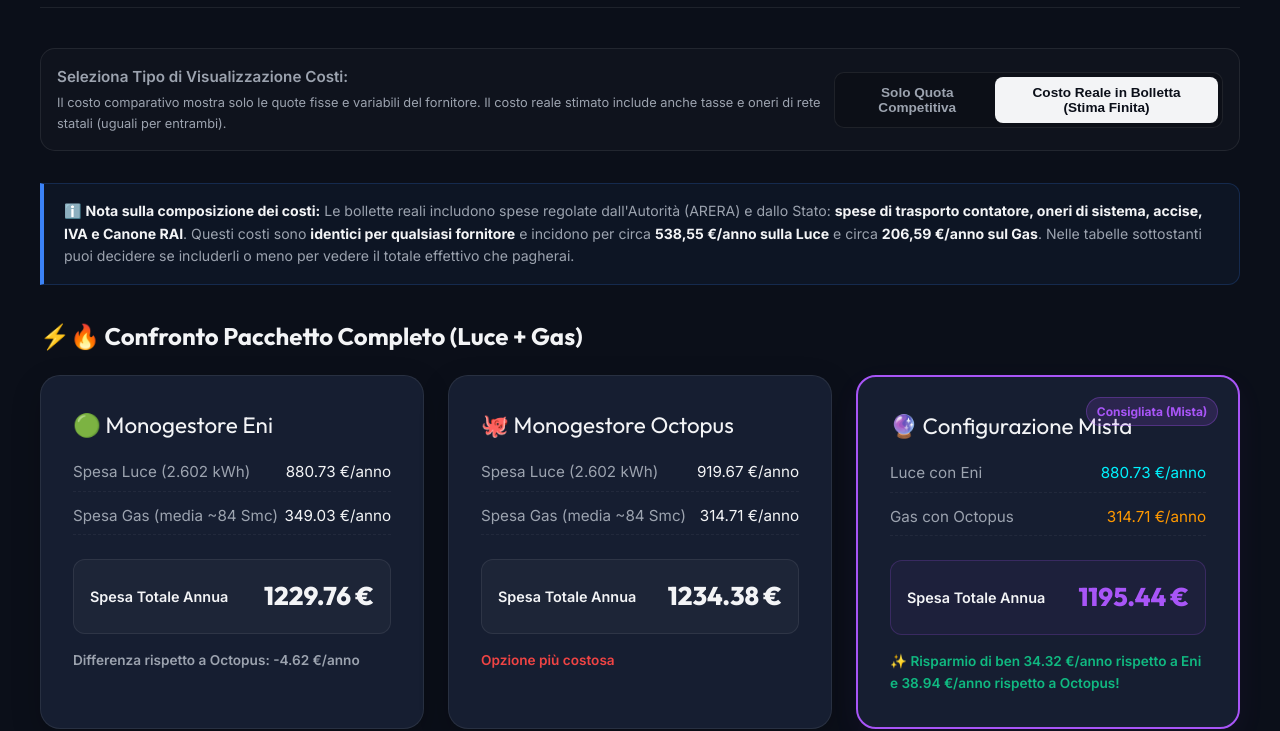
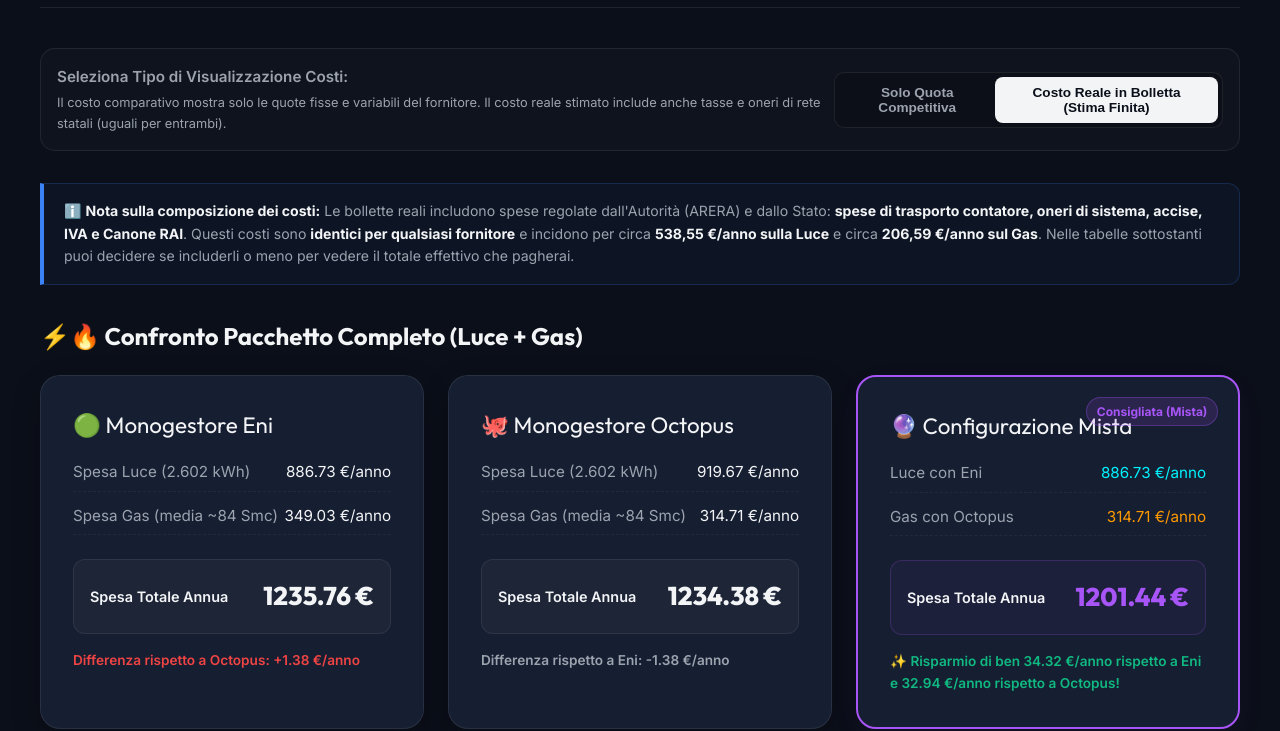
Before and after one commit to sacha16/statistiche-bollette, a plain HTML site: page index.html in a window 1280 px wide. Shown: the part 89-820 px from the top of the page. Drawn offline with nearby package versions, Linux system fonts and the light colour scheme.

Commit message:
Aggiornata tariffa fissa Luce Eni a 9.5€/mese

```diff
--- a/index.html
+++ b/index.html
@@ -228,10 +228,6 @@
             display: flex;
             align-items: center;
             gap: 0.5rem;
-        }
-
-        .package-name span {
-            font-size: 1.2rem;
         }
 
         .package-list {
@@ -581,15 +577,15 @@
         <div class="package-card eni-package">
             <div class="package-name">🟢 Monogestore Eni</div>
             <ul class="package-list">
-                <li><span>Spesa Luce (2.602 kWh)</span> <span class="val-luce-eni">880,73 €/anno</span></li>
+                <li><span>Spesa Luce (2.602 kWh)</span> <span class="val-luce-eni">886,73 €/anno</span></li>
                 <li><span>Spesa Gas (media ~84 Smc)</span> <span class="val-gas-eni">349,03 €/anno</span></li>
             </ul>
             <div class="package-total">
                 <span class="package-total-label">Spesa Totale Annua</span>
-                <span id="totEni" class="package-total-value">1229,76 €</span>
+                <span id="totEni" class="package-total-value">1235,76 €</span>
             </div>
-            <div id="subEni" class="savings-alert" style="color: var(--text-secondary);">
-                Differenza rispetto a Octopus: -4,62 €/anno
+            <div id="subEni" class="savings-alert" style="color: var(--accent-red);">
+                Differenza rispetto a Octopus: +1,38 €/anno
             </div>
         </div>
 
@@ -604,8 +600,8 @@
                 <span class="package-total-label">Spesa Totale Annua</span>
                 <span id="totOct" class="package-total-value">1234,38 €</span>
             </div>
-            <div id="subOct" class="savings-alert" style="color: var(--accent-red);">
-                Opzione più costosa
+            <div id="subOct" class="savings-alert" style="color: var(--text-secondary);">
+                Differenza rispetto a Eni: -1,38 €/anno
             </div>
         </div>
 
@@ -614,15 +610,15 @@
             <span class="package-badge">Consigliata (Mista)</span>
             <div class="package-name">🔮 Configurazione Mista</div>
             <ul class="package-list">
-                <li><span>Luce con Eni</span> <span class="val-luce-eni" style="color: var(--accent-luce);">880,73 €/anno</span></li>
+                <li><span>Luce con Eni</span> <span class="val-luce-eni" style="color: var(--accent-luce);">886,73 €/anno</span></li>
                 <li><span>Gas con Octopus</span> <span class="val-gas-oct" style="color: var(--accent-gas);">314,71 €/anno</span></li>
             </ul>
             <div class="package-total">
                 <span class="package-total-label">Spesa Totale Annua</span>
-                <span id="totSplit" class="package-total-value">1195,44 €</span>
+                <span id="totSplit" class="package-total-value">1201,44 €</span>
             </div>
             <div id="subSplit" class="savings-alert">
-                ✨ Risparmio di ben 34,32 €/anno rispetto a Eni e 38,94 €/anno rispetto a Octopus!
+                ✨ Risparmio di ben 34,32 €/anno rispetto a Eni e 32,94 €/anno rispetto a Octopus!
             </div>
         </div>
     </div>
@@ -645,14 +641,14 @@
                     <h4 class="comp-title">🟢 Eni Plenitude</h4>
                     <ul class="comp-details-list">
                         <li><span>Tariffa Monoraria</span> <span class="lbl-luce-price">0,0900 €/kWh</span></li>
-                        <li><span>Quota Fissa Mensile</span> <span class="lbl-luce-fixed">9,00 €/mese</span></li>
-                        <li class="comp-only" style="display: none;"><span>Costo Fisso Annuo</span> <span>108,00 €</span></li>
+                        <li><span>Quota Fissa Mensile</span> <span class="lbl-luce-fixed">9,50 €/mese</span></li>
+                        <li class="comp-only" style="display: none;"><span>Costo Fisso Annuo</span> <span>114,00 €</span></li>
                         <li class="comp-only" style="display: none;"><span>Costo Energia Annuo</span> <span>234,18 €</span></li>
                         <li class="real-only"><span>Costi Regolati e Tasse (Stima)</span> <span>538,55 €</span></li>
                     </ul>
                     <div class="comp-total-box">
                         <span class="comp-total-label">Spesa Totale Annua</span>
-                        <span id="totLuceEni" class="comp-total-value">880,73 €</span>
+                        <span id="totLuceEni" class="comp-total-value">886,73 €</span>
                     </div>
                 </div>
 
@@ -695,7 +691,7 @@
                     </div>
                     <div class="kpi-card">
                         <span class="kpi-label">Costo Medio Mensile (Eni)</span>
-                        <span id="kpiLuceEni" class="kpi-value">73,39 €</span>
+                        <span id="kpiLuceEni" class="kpi-value">73,89 €</span>
                     </div>
                     <div class="kpi-card">
                         <span class="kpi-label">Costo Medio Mensile (Octopus)</span>
@@ -706,9 +702,9 @@
                 <div class="formula-box luce-theme-border">
                     <div class="formula-title">Punto di Pareggio (Luce)</div>
                     <p style="font-size: 0.85rem; color: var(--text-secondary); margin-bottom: 0.5rem;">
-                        La tariffa Eni (fissi alti, kwh basso) diventa più conveniente se consumi più di 1.250 kWh/anno.
+                        La tariffa Eni (fissi alti, kwh basso) diventa più conveniente se consumi più di 1.458 kWh/anno.
                     </p>
-                    <div class="formula-text">0.09 * x + 108 = 0.1188 * x + 72<br>x = 1.250 kWh/anno</div>
+                    <div class="formula-text">0.09 * x + 114 = 0.1188 * x + 72<br>x = 1.458,33 kWh/anno</div>
                 </div>
             </div>
         </div>
@@ -721,7 +717,7 @@
                         <tr>
                             <th>Bimestre</th>
                             <th>Consumo (kWh)</th>
-                            <th>Eni (0.09€/kWh + 9€/mese)</th>
+                            <th>Eni (0.09€/kWh + 9.5€/mese)</th>
                             <th>Octopus (0.1188€/kWh + 6€/mese)</th>
                             <th>Differenza (Eni - Octopus)</th>
                             <th>Esito conveniente</th>
@@ -856,7 +852,7 @@
     const REG_COST_GAS_YEAR = 206.59;
     const REG_COST_GAS_QUAD = 206.59 / 3; // 68.86 per bill
 
-    let currentMode = 'real'; // 'real' is default now
+    let currentMode = 'real'; // 'real' is default
 
     // Real values for Luce
     const luceConsumi = [420, 463, 414, 405, 448, 452];
@@ -912,8 +908,8 @@
         const regLuceBim = isReal ? REG_COST_LUCE_BIM : 0;
         const regGasQuad = isReal ? REG_COST_GAS_QUAD : 0;
 
-        // 1. Luce Summary
-        const luceEniTot = 342.18 + regLuce;
+        // 1. Luce Summary (Eni fixed is 9.5€/month, so 114€/year)
+        const luceEniTot = 348.18 + regLuce;
         const luceOctTot = 381.12 + regLuce;
         document.getElementById('totLuceEni').innerText = luceEniTot.toFixed(2) + ' €';
         document.getElementById('totLuceOct').innerText = luceOctTot.toFixed(2) + ' €';
@@ -929,25 +925,26 @@
         document.getElementById('kpiGasOct').innerText = (gasOctTot / 12).toFixed(2) + ' €';
 
         // 3. Package Grid Values
-        document.querySelectorAll('.val-luce-eni').forEach(el => el.innerText = (342.18 + regLuce).toFixed(2) + ' €/anno');
+        document.querySelectorAll('.val-luce-eni').forEach(el => el.innerText = (348.18 + regLuce).toFixed(2) + ' €/anno');
         document.querySelectorAll('.val-luce-oct').forEach(el => el.innerText = (381.12 + regLuce).toFixed(2) + ' €/anno');
         document.querySelectorAll('.val-gas-eni').forEach(el => el.innerText = (142.44 + regGas).toFixed(2) + ' €/anno');
         document.querySelectorAll('.val-gas-oct').forEach(el => el.innerText = (108.12 + regGas).toFixed(2) + ' €/anno');
 
-        const totEni = 484.62 + regLuce + regGas;
+        const totEni = 490.62 + regLuce + regGas;
         const totOct = 489.24 + regLuce + regGas;
-        const totSplit = 450.30 + regLuce + regGas;
+        const totSplit = 456.30 + regLuce + regGas;
 
         document.getElementById('totEni').innerText = totEni.toFixed(2) + ' €';
         document.getElementById('totOct').innerText = totOct.toFixed(2) + ' €';
         document.getElementById('totSplit').innerText = totSplit.toFixed(2) + ' €';
 
         // Package difference text
-        document.getElementById('subEni').innerText = `Differenza rispetto a Octopus: ${(totEni - totOct).toFixed(2)} €/anno`;
+        document.getElementById('subEni').innerText = `Differenza rispetto a Octopus: +${(totEni - totOct).toFixed(2)} €/anno`;
+        document.getElementById('subOct').innerText = `Differenza rispetto a Eni: ${(totOct - totEni).toFixed(2)} €/anno`;
         document.getElementById('subSplit').innerText = `✨ Risparmio di ben ${(totEni - totSplit).toFixed(2)} €/anno rispetto a Eni e ${(totOct - totSplit).toFixed(2)} €/anno rispetto a Octopus!`;
 
         // 4. Tables Render
-        // Render Luce Table
+        // Render Luce Table (Eni fixed is 9.5€/month, so 19€/bimestre)
         const tbodyLuce = document.querySelector('#tableLuce tbody');
         tbodyLuce.innerHTML = '';
         let sumConsumi = 0;
@@ -956,7 +953,7 @@
 
         for (let i = 0; i < luceConsumi.length; i++) {
             const kwh = luceConsumi[i];
-            const costA = kwh * 0.09 + 9 * 2 + regLuceBim;
+            const costA = kwh * 0.09 + 9.5 * 2 + regLuceBim;
             const costB = kwh * 0.1188 + 6 * 2 + regLuceBim;
             const diff = costA - costB;
             sumConsumi += kwh;
@@ -1043,8 +1040,8 @@
         `;
 
         // Update Charts data
-        // Luce Chart
-        luceChart.data.datasets[0].data = luceConsumi.map(kwh => kwh * 0.09 + 9 * 2 + regLuceBim);
+        // Luce Chart (Eni is 9.5€/month fixed, so 19€/bimestre)
+        luceChart.data.datasets[0].data = luceConsumi.map(kwh => kwh * 0.09 + 9.5 * 2 + regLuceBim);
         luceChart.data.datasets[1].data = luceConsumi.map(kwh => kwh * 0.1188 + 6 * 2 + regLuceBim);
         luceChart.update();
 
@@ -1064,7 +1061,7 @@
             labels: luceBimestri,
             datasets: [
                 {
-                    label: 'Eni (0.09€/kWh + 9€/mese)',
+                    label: 'Eni (0.09€/kWh + 9.5€/mese)',
                     data: [],
                     backgroundColor: 'rgba(0, 242, 254, 0.6)',
                     borderColor: 'rgba(0, 242, 254, 1)',
```
